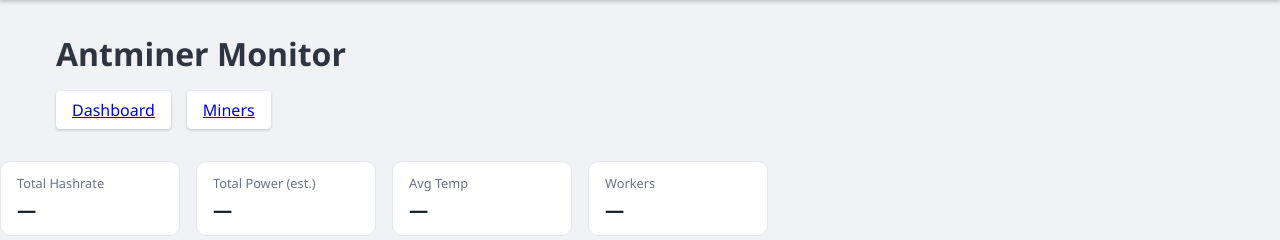
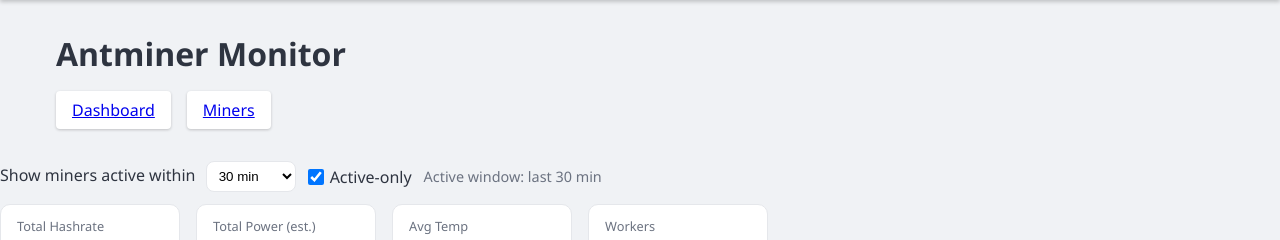
Before and after one commit to OzzCode/Presidents_Mining_Monitor, a Flask app: page / in a window 1280 px wide. Shown: the part 54-294 px from the top of the page. Run offline with Flask 3, Linux system fonts and the light colour scheme; parts of the project's set-up code (start-up, migrations or seed data) failed here and were passed over.

Commit message:
Introduce "Active-Only" filter, fresh data options, and frontend updates
- Enhanced `/metrics` API with new query parameters: `active_only`, `fresh_within`, and multiple IP filtering.
- Updated dashboard with a new controls bar for selecting freshness range and toggling "Active-Only".
- Enabled local storage for user preferences (`fresh_within`, `active_only`).
- Refactored CSS and frontend components for improved styling and functionality.

```diff
--- a/static/css/style.css
+++ b/static/css/style.css
@@ -380,3 +380,15 @@ tr.stale {
     font-weight: 600;
     color: #111827;
 }
+
+.controls-bar select {
+    padding: 6px 8px;
+    border: 1px solid #e5e7eb;
+    border-radius: 8px;
+    background: #fff;
+}
+
+.controls-bar input[type="checkbox"] {
+    width: 16px;
+    height: 16px;
+}
--- a/static/js/dashboard.js
+++ b/static/js/dashboard.js
@@ -203,10 +203,7 @@ async function fillStatsLogFromMetrics() {
     // newest last for readability
     rows.slice(-100).forEach(r => {
         const tr = document.createElement('tr');
-        tr.innerHTML = `
-      <td>${r.timestamp}</td>
-      <td>${ip || '—'}</td>
-      <td>${Number(r.hashrate_ths || 0).toFixed(3)} TH/s</td>`;
+        tr.innerHTML = `<td>${r.timestamp}</td> <td>${r.ip || '—'}</td> <td>${Number(r.hashrate_ths || 0).toFixed(3)} TH/s</td>`;
         tbody.appendChild(tr);
     });
 }
--- a/static/js/overview.js
+++ b/static/js/overview.js
@@ -2,6 +2,48 @@
 const OV_REFRESH = 30; // seconds
 
 let ovCharts = {};
+
+function getFreshWithin() {
+    const sel = document.getElementById('fresh-within');
+    if (!sel) return 30;
+    const val = parseInt(sel.value, 10);
+    return Number.isFinite(val) ? val : 30;
+}
+
+function getActiveOnly() {
+    const cb = document.getElementById('active-only');
+    return cb ? !!cb.checked : true;
+}
+
+function saveFreshPrefs() {
+    try {
+        localStorage.setItem('ov_fresh_within', String(getFreshWithin()));
+        localStorage.setItem('ov_active_only', getActiveOnly() ? '1' : '0');
+    } catch {
+    }
+}
+
+function loadFreshPrefs() {
+    try {
+        const fw = localStorage.getItem('ov_fresh_within');
+        const ao = localStorage.getItem('ov_active_only');
+        if (fw && document.getElementById('fresh-within')) {
+            document.getElementById('fresh-within').value = fw;
+        }
+        if (ao && document.getElementById('active-only')) {
+            document.getElementById('active-only').checked = ao === '1';
+        }
+    } catch {
+    }
+}
+
+function updateActiveWindowBadge() {
+    const el = document.getElementById('active-window-badge');
+    if (!el) return;
+    const mins = getFreshWithin();
+    el.textContent = `Active window: last ${mins} min`;
+}
+
 
 function ensureOvCharts() {
     if (!ovCharts.hash) {
@@ -49,7 +91,7 @@ function ensureOvCharts() {
 }
 
 function binTs(ts, minutes = 5) {
-    // Bucket an ISO string ts to nearest N-minute boundary
+    // Bucket an ISO string ts to the nearest N-minute boundary
     const d = new Date(ts);
     if (Number.isNaN(d.getTime())) return null;
     const ms = minutes * 60 * 1000;
@@ -66,13 +108,21 @@ async function loadSummaryKPIs() {
         document.getElementById('kpi-workers').textContent = s.total_workers;
     } catch (e) {
         console.warn('summary fetch failed', e);
+    } finally {
+        updateActiveWindowBadge();
     }
 }
+
 
 async function loadAggregateSeries() {
     // last 24h, all miners (no ip filter)
     const since = new Date(Date.now() - 24 * 60 * 60 * 1000).toISOString();
-    const url = `/api/metrics?since=${encodeURIComponent(since)}&limit=3000`;
+    const freshWithin = getFreshWithin();
+    const activeOnly = getActiveOnly();
+
+    const url = `/api/metrics?since=${encodeURIComponent(since)}&limit=3000`
+        + `&active_only=${activeOnly ? 'true' : 'false'}`
+        + `&fresh_within=${encodeURIComponent(freshWithin)}`;
 
     let rows = [];
     try {
@@ -152,6 +202,26 @@ async function initOverview() {
 }
 
 document.addEventListener('DOMContentLoaded', () => {
+    loadFreshPrefs();
+    updateActiveWindowBadge();
+
+    // Re-run on change
+    const sel = document.getElementById('fresh-within');
+    const cb = document.getElementById('active-only');
+    if (sel) sel.addEventListener('change', () => {
+        saveFreshPrefs();
+        updateActiveWindowBadge();
+        loadSummaryKPIs();
+        loadAggregateSeries();
+    });
+    if (cb) cb.addEventListener('change', () => {
+        saveFreshPrefs();
+        updateActiveWindowBadge();
+        loadSummaryKPIs();
+        loadAggregateSeries();
+    });
+
+    // Your existing init
     initOverview();
     setInterval(() => {
         loadSummaryKPIs();
--- a/templates/home.html
+++ b/templates/home.html
@@ -10,12 +10,32 @@
 <nav>
     <a href="{{ url_for('home') }}">Home</a>
 </nav>
+
 <div class="container">
     <h1>Antminer Monitor</h1>
     <ul class="nav-list">
         <li><a href="{{ url_for('dashboard.index') }}">Dashboard</a></li>
         <li><a href="{{ url_for('dashboard.show_miners') }}">Miners</a></li>
     </ul>
+</div>
+
+<div class="controls-bar" style="margin:12px 0; display:flex; gap:12px; align-items:center; flex-wrap:wrap;">
+    <label>
+        Show miners active within
+        <select id="fresh-within" style="margin-left:6px;">
+            <option value="15">15 min</option>
+            <option value="30" selected>30 min</option>
+            <option value="60">60 min</option>
+            <option value="180">3 hours</option>
+            <option value="720">12 hours</option>
+            <option value="1440">24 hours</option>
+        </select>
+    </label>
+    <label style="display:flex;align-items:center;gap:6px;">
+        <input type="checkbox" id="active-only" checked>
+        Active-only
+    </label>
+    <span id="active-window-badge" style="font-size:0.9rem;color:#6b7280;"></span>
 </div>
 <!-- Include Chart.js once if not already present anywhere -->
 <script src="https://cdn.jsdelivr.net/npm/chart.js@4.4.1/dist/chart.umd.min.js"></script>
@@ -63,7 +83,7 @@
 </div>
 
 <!-- Attach the script -->
-<script src="/static/overview.js"></script>
+<script src="/static/js/overview.js"></script>
 
 </body>
 </html>
```
Also changed, not shown: api/endpoints.py (+65 -23 lines).
